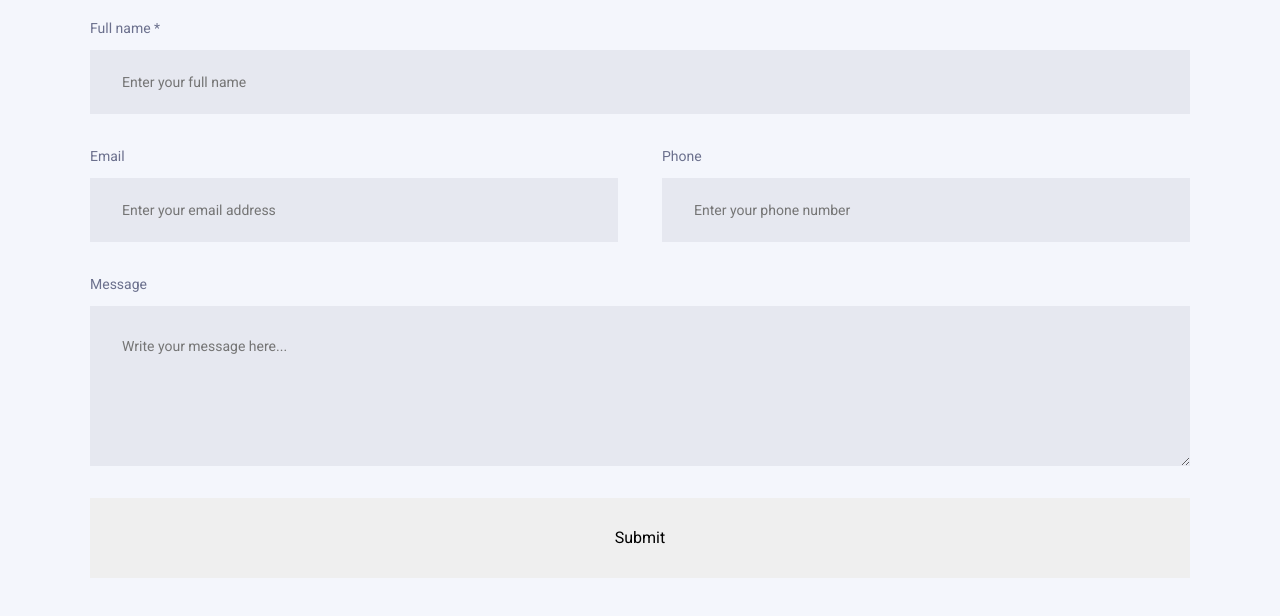
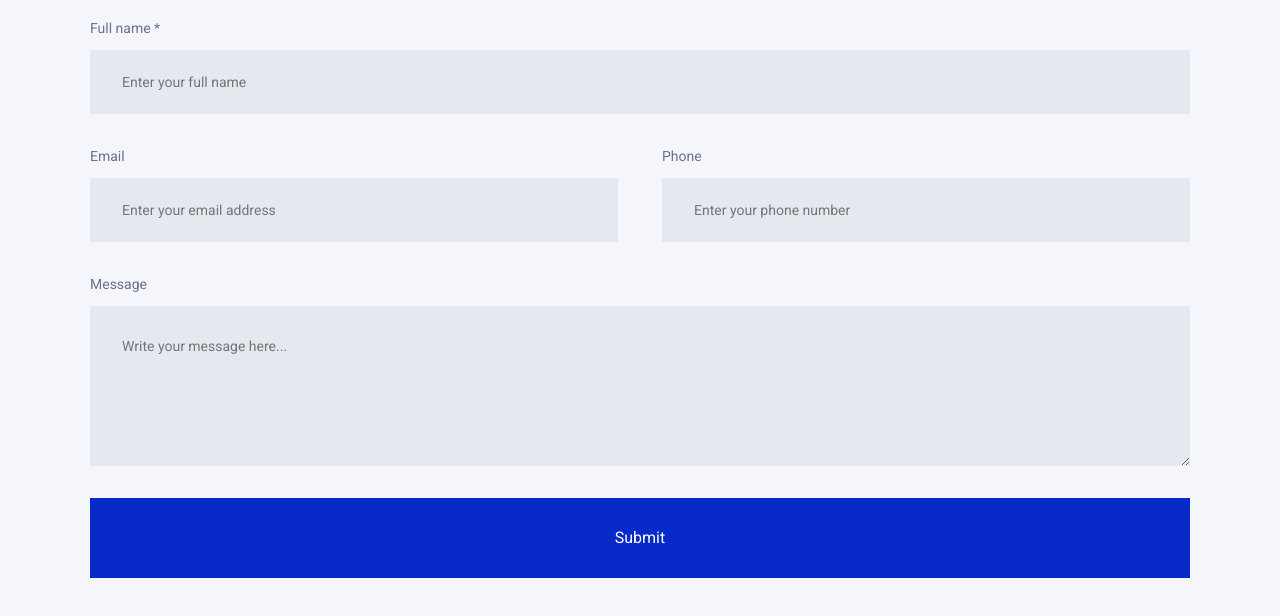
Before and after one commit to vmedina-rod/mid-term-project, a website: page contact-us/index.html in a window 1280 px wide. Shown: the part 382-998 px from the top of the page. Drawn offline with nearby package versions, Linux system fonts and the light colour scheme.

Commit message:
:adhesive_bandage: another minor fix style

```diff
--- a/assets/scss/pages/contact/_contact.scss
+++ b/assets/scss/pages/contact/_contact.scss
@@ -49,8 +49,8 @@
     border-style: none;
     height: 5rem;
     font-size: 12pt;
-    //background-color: $primary;
-    //color: $white;
+    background-color: $primary;
+    color: $white;
   }
 
   input,
```
Also changed, not shown: assets/css/style.css.
